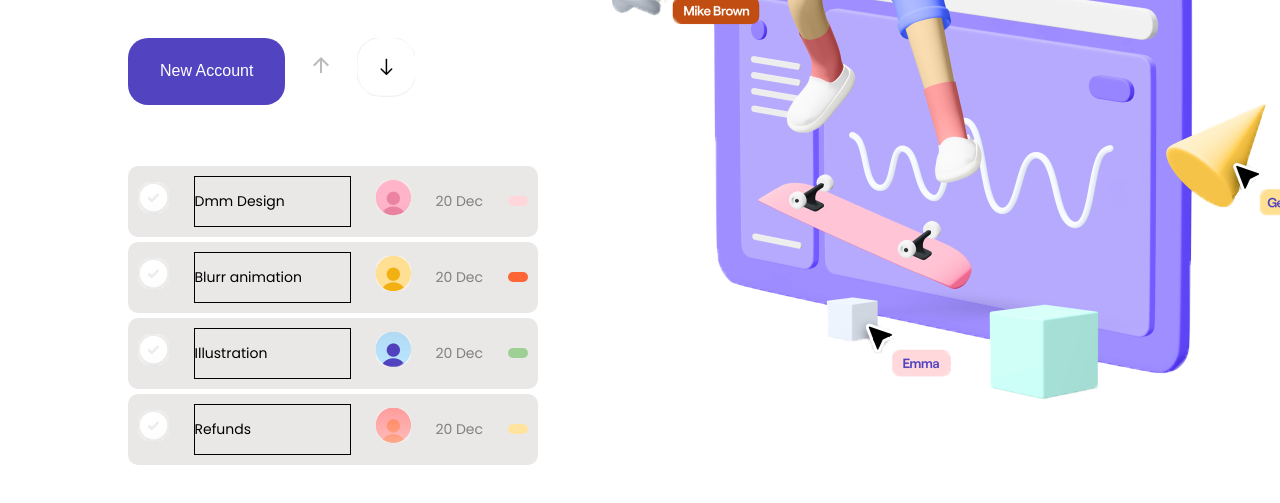
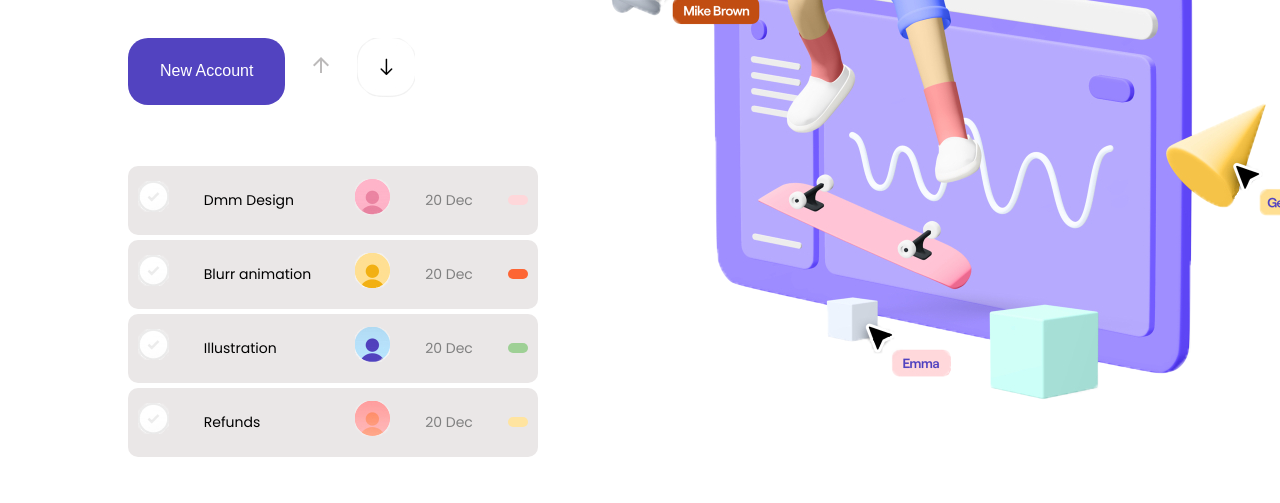
Before and after one commit to git-Sjd/Assignment-3, a plain HTML site: page index.html in a window 1280 px wide. Shown: the part 407-910 px from the top of the page. Drawn offline with nearby package versions, Linux system fonts and the light colour scheme.

Commit message:
Stunning HomePage Final Changes

```diff
--- a/style.css
+++ b/style.css
@@ -137,8 +137,7 @@ body {
 }
 
 .user-details-warper div:nth-child(2){
-    width: 40%;
-    border: 1px solid black;
+    width: 30%;
 }
 
 .user-details-warper:hover{
```
